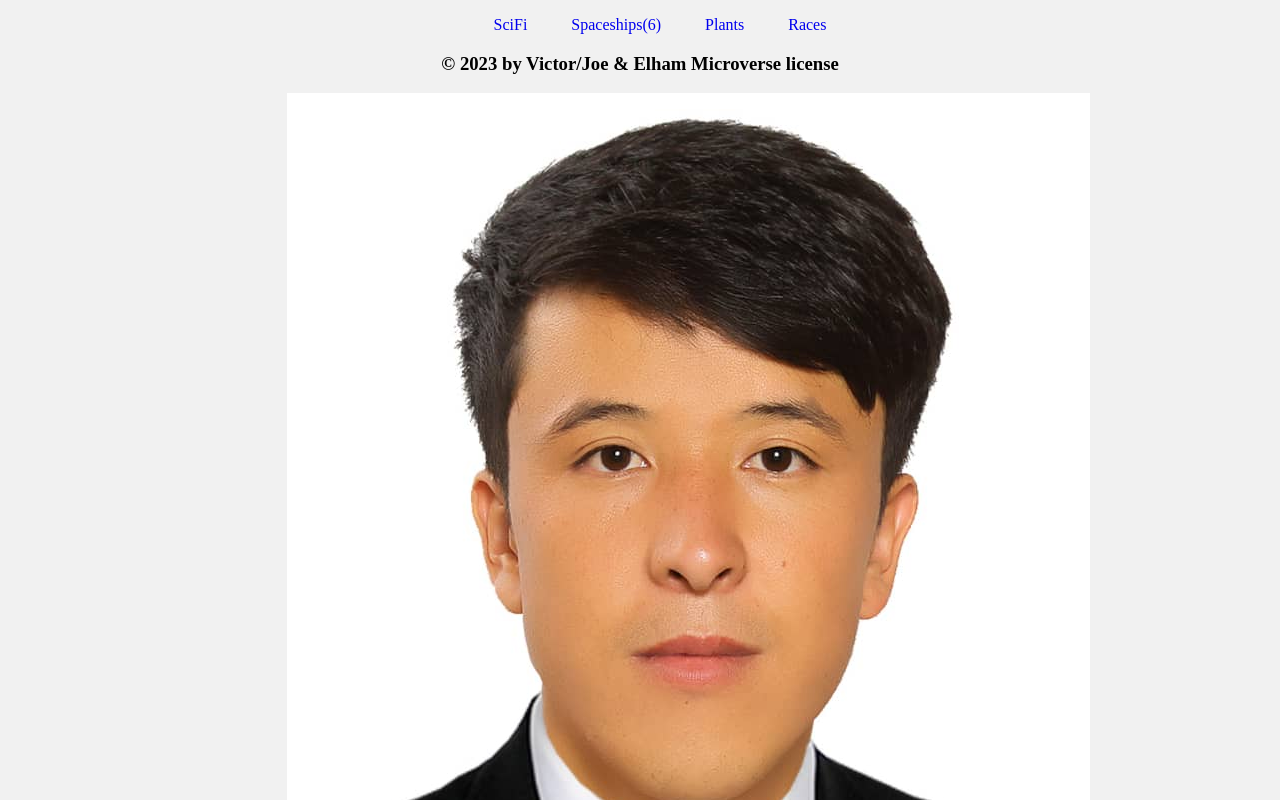
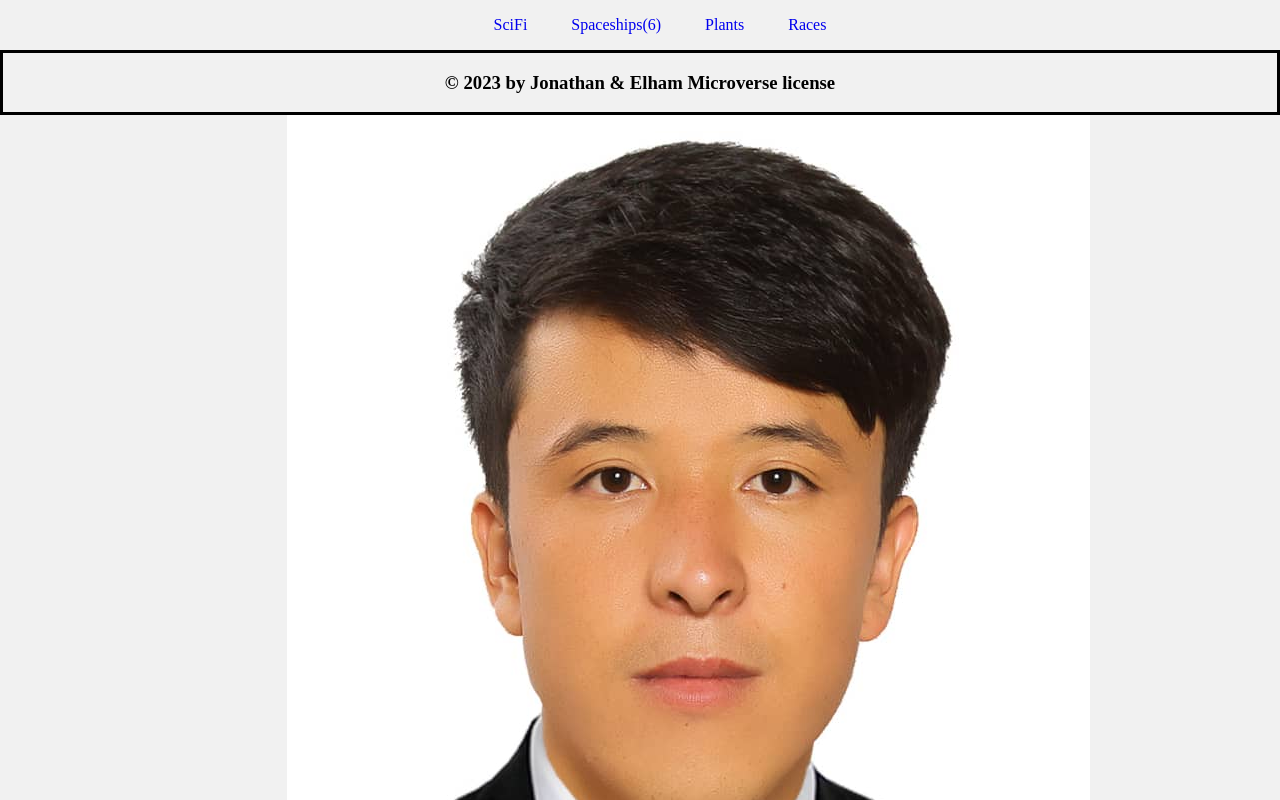
Before and after one commit to Elhambasir/Food-Menu, a website built with webpack: page src/index.html in a window 1280 px wide. Shown: the top 800 px of the page. Built offline with nearby package versions, Linux system fonts and the light colour scheme.

Commit message:
add the footer

```diff
--- a/src/index.html
+++ b/src/index.html
@@ -22,7 +22,7 @@
     <footer>
       <div>
         <div>
-          <h3>&copy; 2023 by Victor/Joe & Elham Microverse license</h3>
+          <h3>&copy; 2023 by Jonathan & Elham Microverse license</h3>
         </div>
       </div>
     </footer>
--- a/src/style.css
+++ b/src/style.css
@@ -4,6 +4,10 @@ body {
   padding: 0;
   overflow: hidden;
   text-align: center;
+ }
+
+ .header {
+  color: #000;
  }
 
 li {
@@ -15,3 +19,7 @@ li {
 li a {
   text-decoration: none;
 }
+
+footer {
+  border: 3px solid #000;
+}
```
